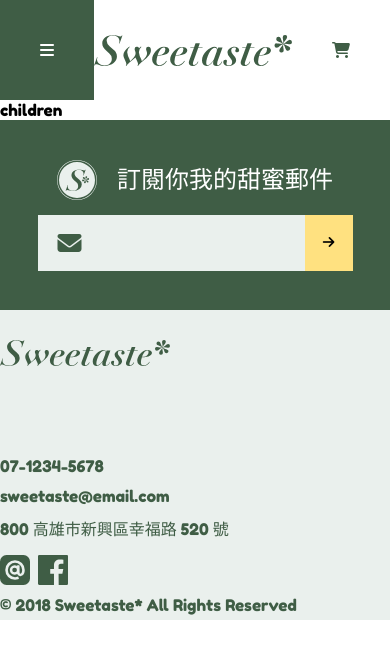
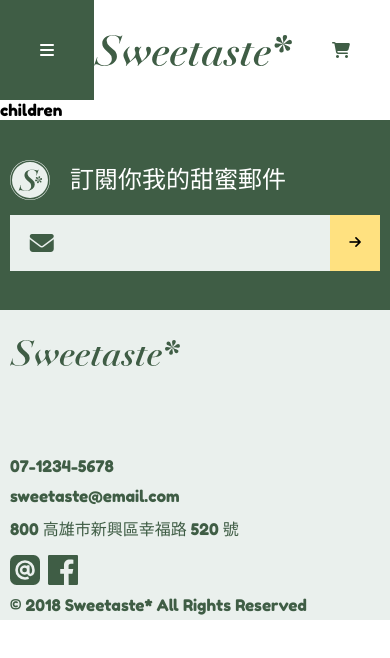
Before and after one commit to FengSanIClover/React-DessertShop-Typescript, a React (Create React App) app: page / in a window 390 px wide. Shown: the top 658 px of the page. Built offline with nearby package versions, Linux system fonts and the light colour scheme.

Commit message:
調整頁尾版面

```diff
--- a/src/asset/styles/Components/Copyright/Copyright.scss
+++ b/src/asset/styles/Components/Copyright/Copyright.scss
@@ -12,6 +12,7 @@
     flex-flow: column;
     height: 100%;
     width: 800px;
+    margin: 0 10px;
 }
 
 .f-c-copyright-uparea{
--- a/src/asset/styles/Components/Register/RegisterInput/RegisterInput.scss
+++ b/src/asset/styles/Components/Register/RegisterInput/RegisterInput.scss
@@ -38,7 +38,6 @@
 
 @media (max-width:767px) {
     .f-r-i-container {
-        width: 315px;
-        margin: 0 30px;
+        width: 95%;
     }
 }
--- a/src/asset/styles/Components/Register/RegisterLogo/RegisterLogo.scss
+++ b/src/asset/styles/Components/Register/RegisterLogo/RegisterLogo.scss
@@ -21,6 +21,8 @@
 
 @media(max-width:767px) {
     .f-r-l-container {
+        width: 100%;
+        justify-content: flex-start;
         margin-bottom: 15px;
     }
 }
```
